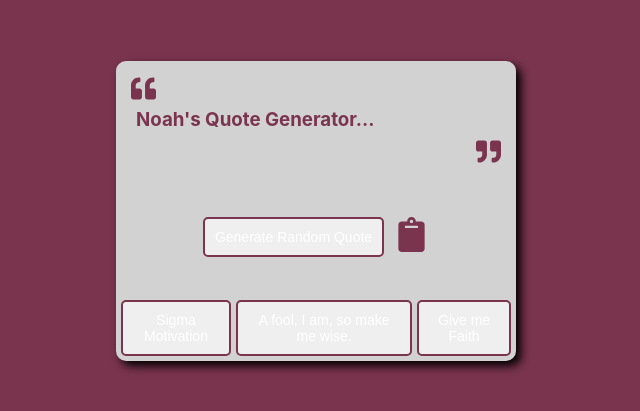
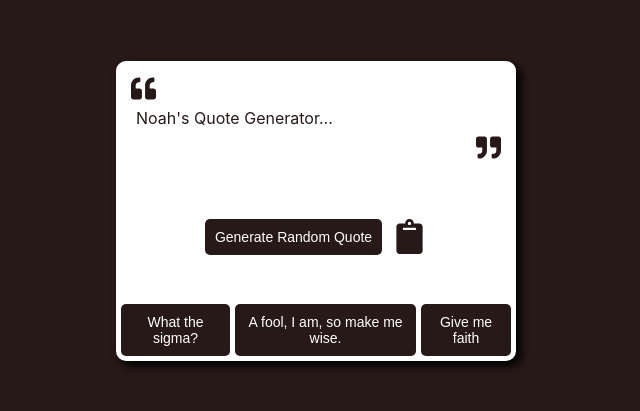
Before and after one commit to NoahxAyyubi/TypeScript-APIQuoteGenerator-, a React (Vite) app: page / in a window 1280 px wide. Shown: the part 189-600 px from the top of the page, without its empty margins (324-964 px from the left). Built offline with nearby package versions, Linux system fonts and the light colour scheme.

Commit message:
gsap updates

```diff
--- a/package.json
+++ b/package.json
@@ -10,6 +10,7 @@
     "preview": "vite preview"
   },
   "dependencies": {
+    "gsap": "^3.12.5",
     "react": "^18.3.1",
     "react-dom": "^18.3.1",
     "react-icons": "^5.3.0"
--- a/src/App.css
+++ b/src/App.css
@@ -13,7 +13,7 @@ height: 100vh;
 display: flex;
 flex-direction: column;
 justify-content:space-between ;
-background-color: rgb(210, 210, 210);
+background-color: rgb(255, 255, 255);
 border-radius: 10px;
 box-shadow: 5px 5px 10px black;
 text-align:left;
@@ -34,7 +34,7 @@ text-align: right;
 }
 button {
   padding: 10px;
-  border: 2px solid;
+  border: none;
   border-radius: 5px;
 
   color: white;
@@ -44,7 +44,7 @@ button {
 }
 
 button:hover {
-  background-color: #464646;
+  background-color: #787878;
 }
 .generate-random-button {
   display: flex;
--- a/src/App.tsx
+++ b/src/App.tsx
@@ -1,6 +1,7 @@
-import { useState } from 'react';
+import { useState, useRef, useEffect } from 'react';
 import { FaQuoteLeft, FaQuoteRight, FaClipboard } from 'react-icons/fa';
 import './App.css';
+import gsap from 'gsap';
 
 interface Quote {
   _id: string;
@@ -28,15 +29,20 @@ const fetchQuoteByTag = async (tag: string): Promise<Quote> => {
 };
 
 const getColor = (): string => {
-  const red = Math.floor(Math.random() * 128);
-  const green = Math.floor(Math.random() * 128);
-  const blue = Math.floor(Math.random() * 128);
-  return `rgb(${red},${green},${blue})`;
+  const colors = [
+    "#271918", "#762708", "#A47063", "#C49D7E",
+    "#664B36", "#846247", "#B9A389", "#ADB6B1", "#AAA494",
+    "#C2A198", "#C9B9AA", "#A6A09E", "#CFD0D2", "#D8D7D2",
+    "#648072", "#B7806C", "#B5AFAD", "#7298AD", "#AEC1D2"
+  ];
+  const randomIndex = Math.floor(Math.random() * colors.length);
+  return colors[randomIndex];
 }
 
 function App() {
   const [quote, setQuote] = useState<Quote | null>(null);
   const [color, setColor] = useState<string>(getColor());
+  const quoteRef = useRef<HTMLDivElement>(null);
 
   // Function to generate a random quote
   const generateRandomQuote = async () => {
@@ -59,14 +65,31 @@ function App() {
     }
   };
 
+  useEffect(() => {
+    if (quote && quoteRef.current) {
+      // Get all children of quoteRef.current and animate them
+      const children = quoteRef.current.children;
+
+      // Animate each segment with stagger effect
+      gsap.fromTo(children,
+        { opacity: 0, y: 20 },
+        { opacity: 1, y: 0, duration: 1, ease: 'power3.out', stagger: 0.1 }
+      );
+    }
+  }, [quote]);
+
   return (
     <div className='background' style={{ backgroundColor: color }}>
       <div id="quote-box">
         <div className="quote-content" style={{ color: color }}>
           <FaQuoteLeft size="25" style={{ marginRight: "10px" }} />
-          <h3 id="text" style={{ margin: "5px" }}>
-            {quote ? quote.content : "Noah's Quote Generator..."}
-          </h3>
+          <div id="text" ref={quoteRef} style={{ margin: "5px" }}>
+            {quote ? quote.content.split(',').map((segment, index) => (
+              <div key={index} className="segment">
+                {segment.trim()}{index < quote.content.split(',').length - 1 ? ', ' : ''}
+              </div>
+            )) : "Noah's Quote Generator..."}
+          </div>
           <FaQuoteRight size="25" style={{ marginLeft: "auto" }} />
           <h4 id="author">{quote ? quote.author : ''}</h4>
         </div>
@@ -75,7 +98,7 @@ function App() {
           <button
             id="new-quote"
             onClick={generateRandomQuote}
-            style={{ borderColor: color }}>
+            style={{ backgroundColor: color }}>
             Generate Random Quote
           </button>
           <FaClipboard
@@ -88,18 +111,18 @@ function App() {
         <div className="emotion-buttons">
           <button
             onClick={() => handleEmotionClick('motivational')}
-            style={{ borderColor: color }}>
-            Sigma Motivation
+            style={{ backgroundColor: color }}>
+            What the sigma?
           </button>
           <button
             onClick={() => handleEmotionClick('wisdom')}
-            style={{ borderColor: color }}>
+            style={{ backgroundColor: color }}>
             A fool, I am, so make me wise.
           </button>
           <button
             onClick={() => handleEmotionClick('faith')}
-            style={{ borderColor: color }}>
-            Give me Faith
+            style={{ backgroundColor: color }}>
+            Give me faith
           </button>
         </div>
       </div>
```
Also changed, not shown: 1 other file (tests, documents, lock files or other folders).
